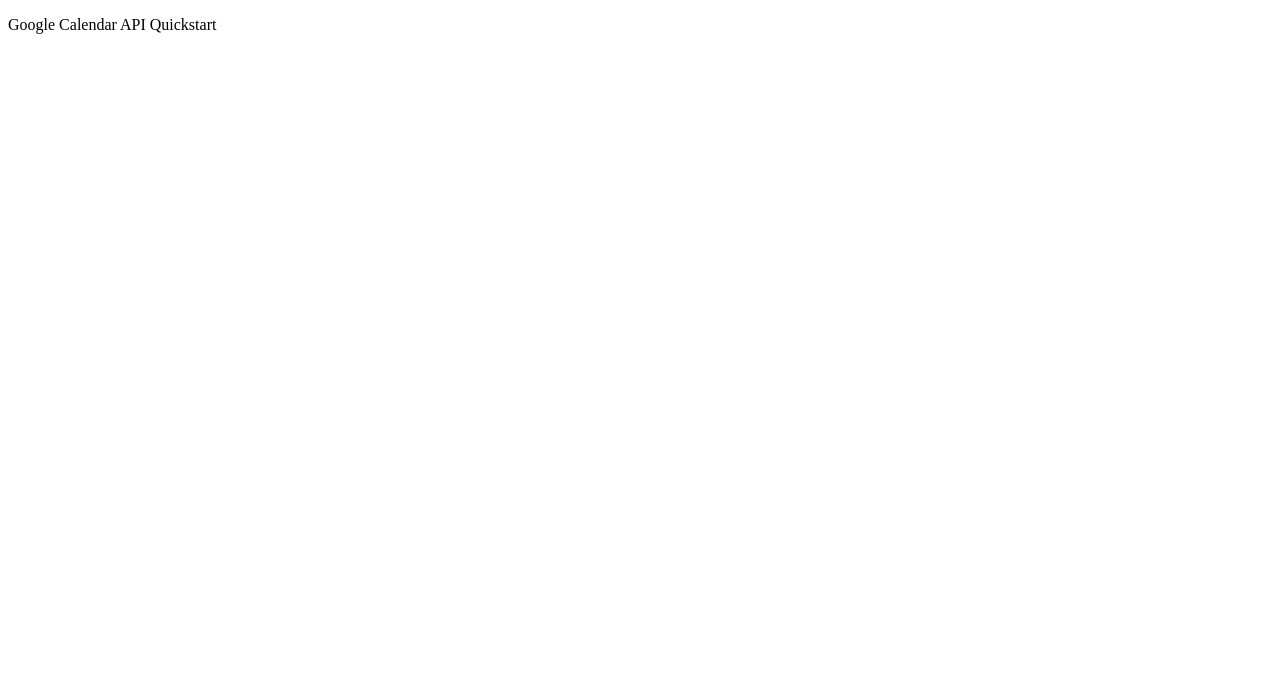
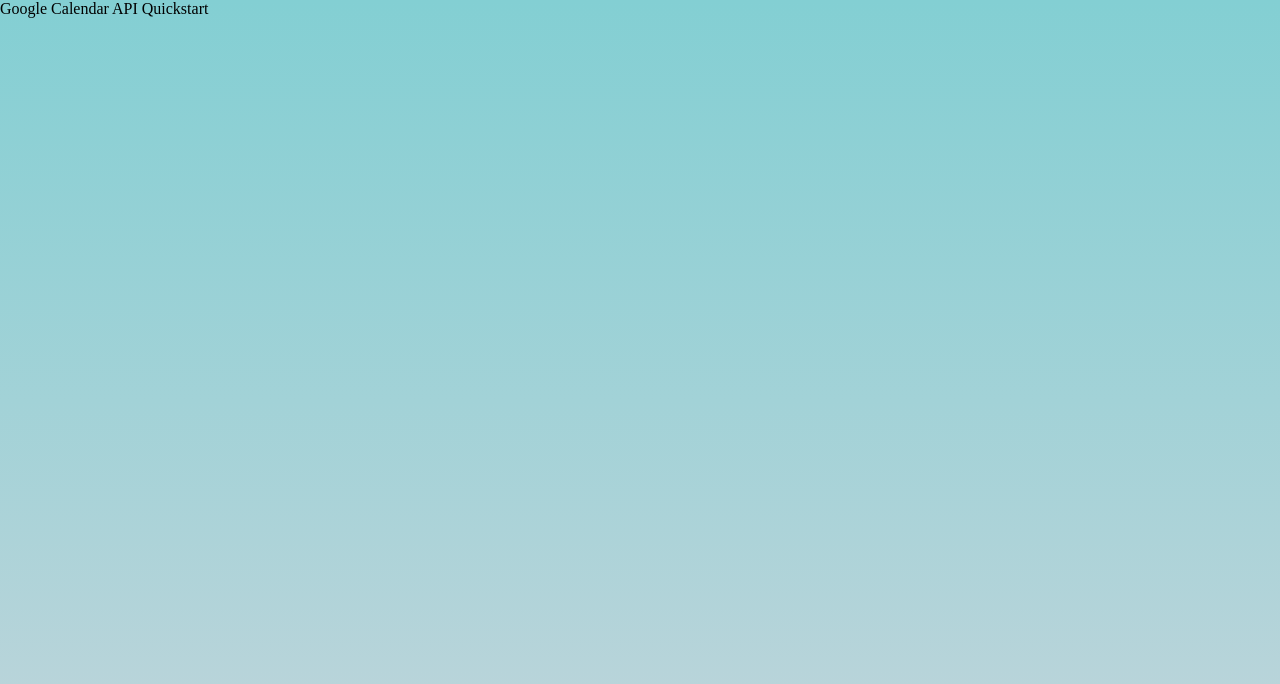
Before and after one commit to ATLi2001/PennApps-2020, a plain HTML site: page index.html in a window 1280 px wide. Drawn offline with Linux system fonts and the light colour scheme.

Commit message:
added files

```diff
--- a/index.html
+++ b/index.html
@@ -4,16 +4,22 @@
 <head>
     <title>Google Calendar API Quickstart</title>
     <meta charset="utf-8" />
+    <link rel="stylesheet" href="./styles.css">
 </head>
 
 <body>
-    <p>Google Calendar API Quickstart</p>
 
-    <!--Add buttons to initiate auth sequence and sign out-->
-    <button id="authorize_button" style="display: none">Authorize</button>
-    <button id="signout_button" style="display: none">Sign Out</button>
 
-    <pre id="content" style="white-space: pre-wrap"></pre>
+    <header>
+        <p>Google Calendar API Quickstart</p>
+        <!--Add buttons to initiate auth sequence and sign out-->
+        <button id="authorize_button" style="display: none">Authorize</button>
+        <button id="signout_button" style="display: none">Sign Out</button>
+
+        <pre id="content" style="white-space: pre-wrap"></pre>
+    </header>
+
+
 
     <script type="text/javascript">
         // Client ID and API key from the Developer Console
--- a/styles.css
+++ b/styles.css
@@ -3,3 +3,8 @@
     padding: 0;
     box-sizing: border-box;
 }
+
+header {
+    height: 100vh;
+    background: linear-gradient(#83CFD3, #c1d5db);
+}
```
Also changed, not shown: assets/google-logo.svg (added), assets/music-wide.svg (added), assets/spotify-logo.svg (added).
